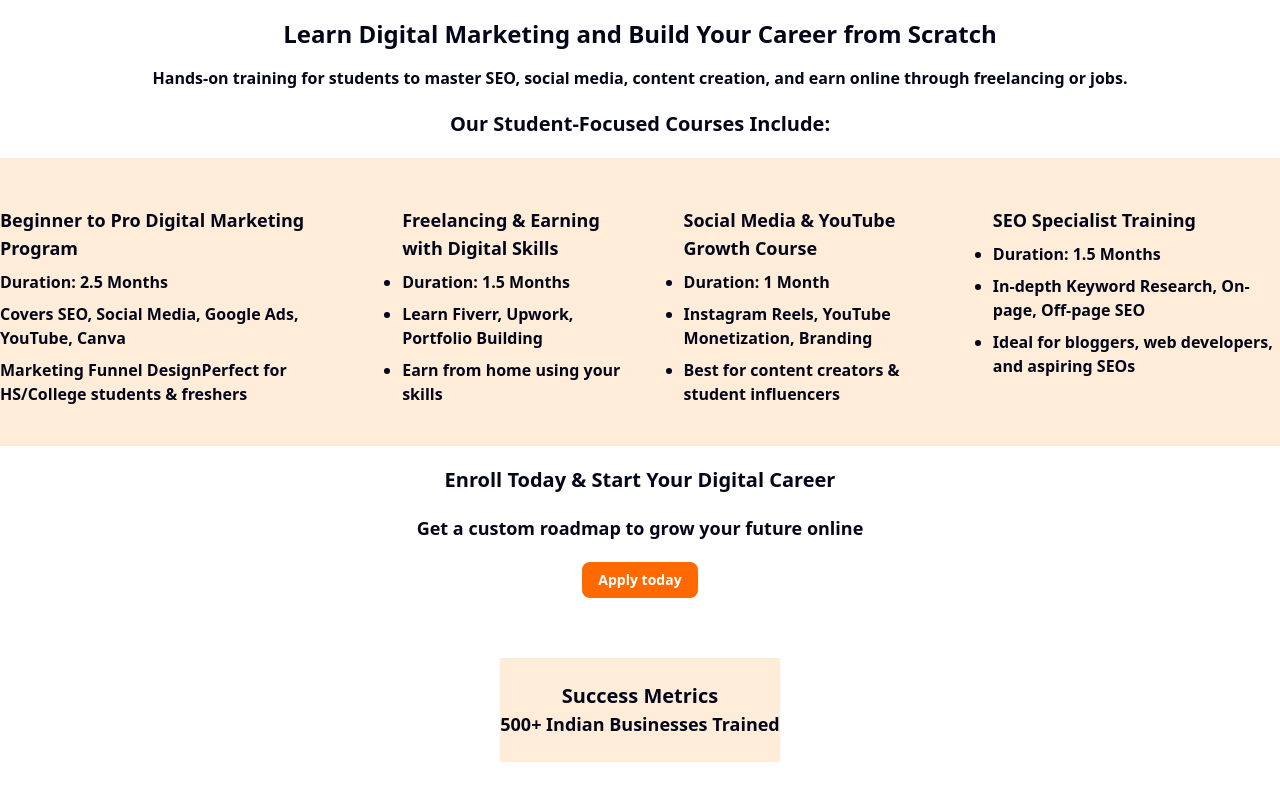
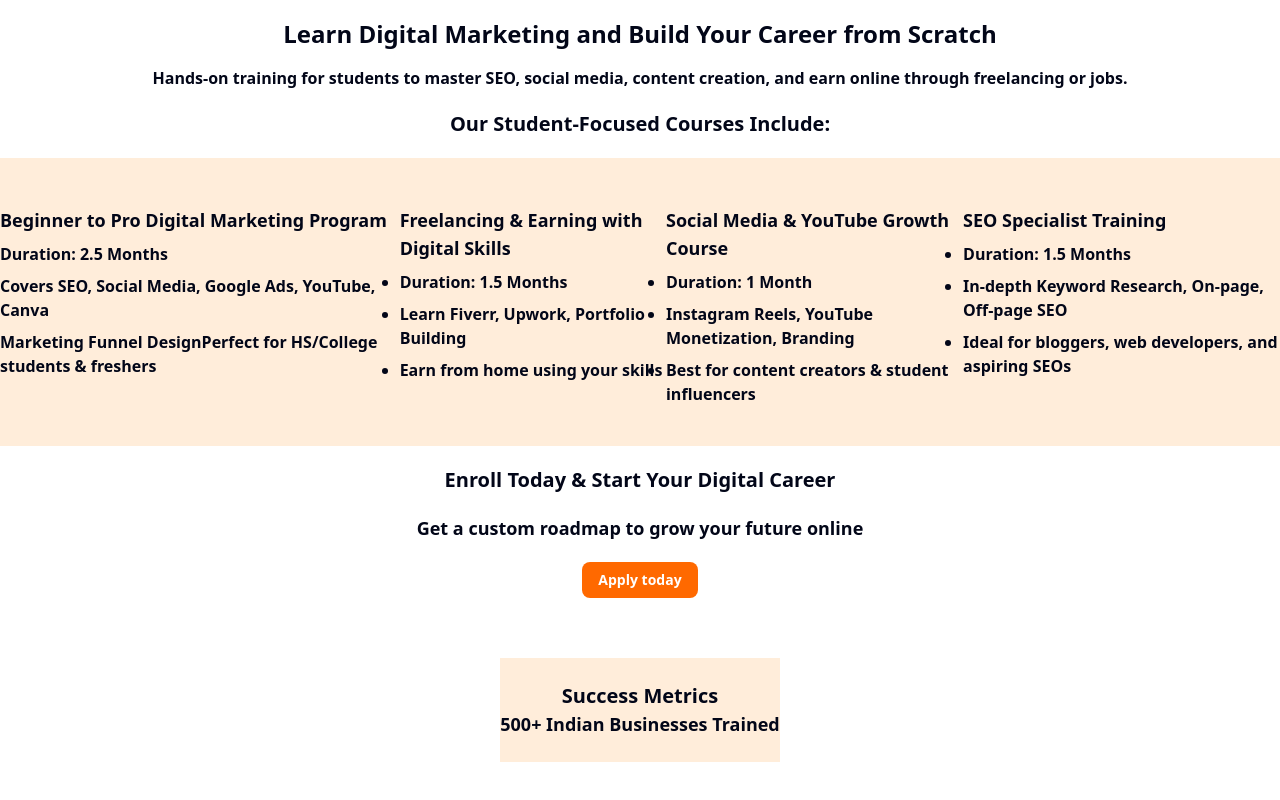
Before and after one commit to RKEX/kiransurdigital, a Next.js app: page / in a window 1280 px wide. Shown: the part 1006-1806 px from the top of the page. Built offline with nearby package versions, Linux system fonts and the light colour scheme; no server answers.

Commit message:
Update CoursesComp.tsx

```diff
--- a/src/components/CoursesComp/CoursesComp.tsx
+++ b/src/components/CoursesComp/CoursesComp.tsx
@@ -3,8 +3,8 @@
 const CoursesComp = () => {
   return (
     <>
-      <div className=" w-full flex justify-center flex-col">
-        <div className="container mx-auto">
+      <div className=" flex justify-center flex-col">
+        <div className="">
           {/* headlines start here */}
           <div className="grid gap-4 ">
             <div className="font-bold font-sans text-center mt-4 text-2xl">
@@ -25,7 +25,7 @@
           </div>
           {/* subheadlines end here */}
           <div className=" bg-orange-300/25 w-full py-10 ">
-            <div className=" flex gap-10 sm:max-md:flex-col container mx-auto justify-center">
+            <div className=" flex  sm:max-md:flex-col container mx-auto justify-center">
               <div className="">
                 {/* headlines of details start here */}
                 <div className="font-bold text-lg my-2">
```
